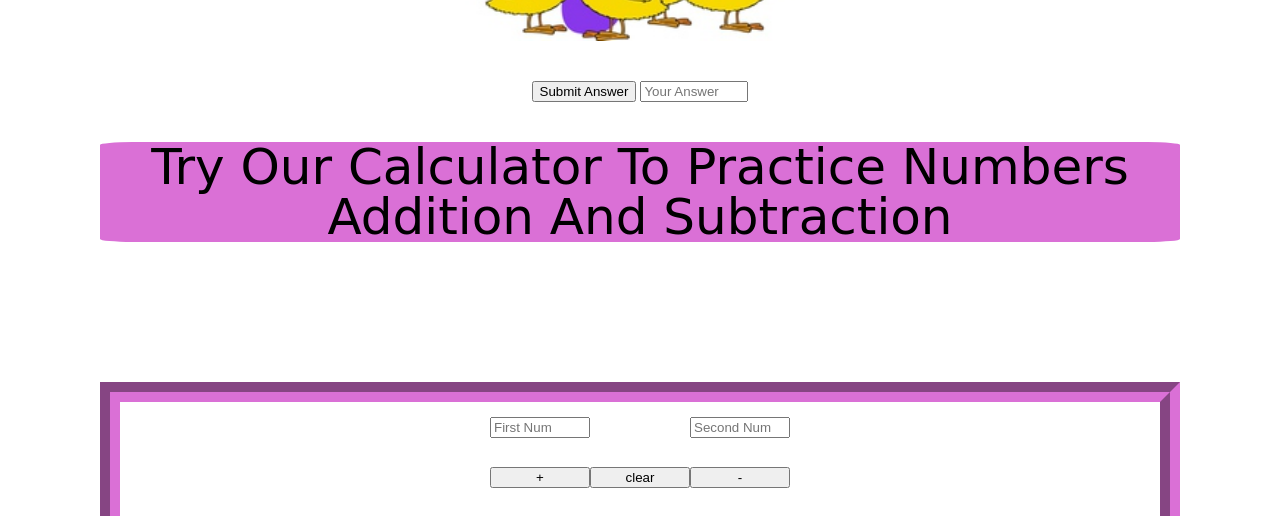
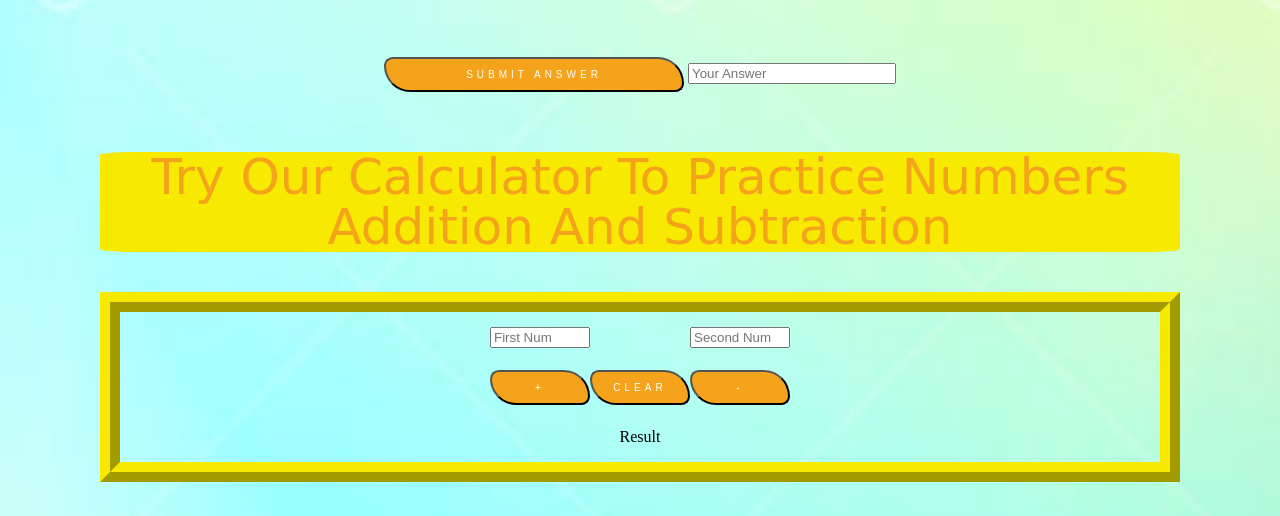
Before and after one commit to kindergarten201/kindergartenProject, a plain HTML site: page numGame.html in a window 1280 px wide. Shown: the part 699-1215 px from the top of the page. Drawn offline with nearby package versions, Linux system fonts and the light colour scheme; some packages are replaced by stand-ins of ours; a script that the page names is missing; a web font is replaced by a local one.

Commit message:
functionality working fine

```diff
--- a/CSS/bodyGame.css
+++ b/CSS/bodyGame.css
@@ -1,7 +1,14 @@
+body{
+  background-image: url('../img/bkg2.jpg');
+  background-repeat: no-repeat;
+  background-size:cover
+}
 main{
     display: grid;
     grid-template-rows: 3;
     gap: 30px;
+    margin: auto;
+    justify-content: center;
 
 }
 p{
@@ -10,7 +17,9 @@ p{
     margin: auto;
     padding: 30px;
     font-size: 75px;
-    margin-top: 40px;
+    color: #F5A31A;
+    background-color: #f7ea00;
+
 }
 
 #hero {
@@ -45,69 +54,54 @@ p{
     font-family: 'OpenSans', sans-serif;
     font-size: 1rem;
     line-height: 2;
-    display: flex;
+    /* display: flex; */
             align-items: center;
             justify-content: center;
     margin: 0;
     min-height: 100vh;
-    background: orange;
+    /* background-image: url('https://c0.wallpaperflare.com/preview/802/1021/127/colored-pencils-pens-crayons-colour-pencils.jpg'); */
+  background-repeat: no-repeat;
+  background-size:cov
   }
   button {
-    position: relative;
-    display: inline-block;
+    text-align: center;
+    text-transform: uppercase;
     cursor: pointer;
-    outline: none;
-    border: 0;
-    vertical-align: middle;
-    text-decoration: none;
-    font-size: 1.5rem;
-      color:rgb(194, 148, 63);
-    font-weight: 700;
-    text-transform: uppercase;
-    font-family: inherit;
+    font-size: 10px;
+    letter-spacing: 4px;
+    background-color: #F5A31A;
+    border-radius: 10px 30px 10px 30px;
+    color: #fff;
+    margin:  auto;
+    padding: 10px;
+    width: 100px;
+    text-align: center;
+    transition-duration: 0.4s;
+    overflow: hidden;
   }
 
-  button {
-     padding: 1em 2em;
-     border: 2px solid var(--colorShadeA);
-    border-radius: 1em;
-    background: var(--colorShadeE);
-  transform-style: preserve-3d;
-     transition: all 175ms cubic-bezier(0, 0, 1, 1);
-  }
-  button::before {
-    position: absolute;
-    content: '';
-    width: 100%;
-    height: 100%;
-    top: 0;
-    left: 0;
-    right: 0;
-    bottom: 0;
-    background: var(--colorShadeC);
-    border-radius: inherit;
-      box-shadow: 0 0 0 2px var(--colorShadeB), 0 0.75em 0 0 var(--colorShadeA);
-   transform: translate3d(0, 0.75em, -1em);
-       transition: all 175ms cubic-bezier(0, 0, 1, 1);
+  button:hover {
+    background: #fff;
+    box-shadow: 0px 2px 10px 5px #1abc9c;
+    color: #000;
   }
 
+  button:after {
+    content: "";
+    background-color: #F5A31A;
 
-  button:hover {
-    background: var(--colorShadeD);
-    transform: translate(0, 0.375em);
+    display: block;
+    position: absolute;
+
+    opacity: 0;
+    transition: all 0.8s
   }
 
-  button::before {
-    transform: translate3d(0, 0.75em, -1em);
+  button:active:after {
+    padding: 0;
+    margin: 0;
+    opacity: 1;
+    transition: 0s
   }
 
-  button:active {
-              transform: translate(0em, 0.75em);
-  }
-
-  button::before {
-    transform: translate3d(0, 0, -1em);
-
-        box-shadow: 0 0 0 2px var(--colorShadeB), 0 0.25em 0 0 var(--colorShadeB);
-
-  }
+  button:focus { outline:0; }
--- a/CSS/numGame.css
+++ b/CSS/numGame.css
@@ -1,4 +1,9 @@
 body{
+    background-image: url('../img/bkg3.jpg');
+    background-repeat: no-repeat;
+  background-size:cover
+}
+main{
     width: 1080px;
     margin: auto;
     display: grid;
@@ -15,43 +20,134 @@ img {
 #calc{
 
     font-family: 'Modak', cursive;
-    background-color: orchid;
+    background-color: #f7ea00;
     border-radius: 3%;
     font-size: 50px;
      /* margin: auto; */
      text-align: center;
+     color: #f5a31a;
 }
-div{
+main div{
     margin:auto;
 }
 #question{
-    margin-top: 300px;
+    /* margin-top: 300px; */
     font-family: 'Modak', cursive;
-    background-color: orchid;
+    background-color: #f7ea00;
     border-radius: 3%;
     font-size: 50px;
      /* margin: auto; */
      text-align: center;
+     color: #f5a31a;
+
 }
 #answer{
-    width: 100px;
+    width: 200px;
 }
 
 #calculator {
-    margin-top: 100px;
+    margin-bottom: 100px;
         display: grid;
         justify-content: center;
         align-items: center;
         grid-template-columns: repeat(3, 100px);
         grid-template-rows: repeat(3, 50px);
-        border-color: orchid;
-        border-style: groove;
+        border-color: #f7ea00;
+        border-style:ridge;
         border-width: 20px;
         margin-bottom: 30px;
+
     }
 
 #results{
     background-color: none;
     margin: auto;
 
+
 }
+
+button {
+    text-align: center;
+    text-transform: uppercase;
+    cursor: pointer;
+    font-size: 10px;
+    letter-spacing: 4px;
+    background-color: #F5A31A;
+    border-radius: 10px 30px 10px 30px;
+    color: #fff;
+    margin: 20px auto;
+    padding: 10px;
+    width: 100px;
+    text-align: center;
+    transition-duration: 0.4s;
+    overflow: hidden;
+  }
+
+  button:hover {
+    background: #fff;
+    box-shadow: 0px 2px 10px 5px #1abc9c;
+    color: #000;
+  }
+
+  button:after {
+    content: "";
+    background-color: #F5A31A;
+
+    display: block;
+    position: absolute;
+
+    opacity: 0;
+    transition: all 0.8s
+  }
+
+  button:active:after {
+    padding: 0;
+    margin: 0;
+    opacity: 1;
+    transition: 0s
+  }
+
+  button:focus { outline:0; }
+
+  #submit {
+    text-align: center;
+    text-transform: uppercase;
+    cursor: pointer;
+    font-size: 10px;
+    letter-spacing: 4px;
+    background-color: #F5A31A;
+    border-radius: 10px 30px 10px 30px;
+    color: #fff;
+    margin: 20px auto;
+    padding: 10px;
+    width: 300px;
+    text-align: center;
+    transition-duration: 0.4s;
+    overflow: hidden;
+  }
+
+  #submit:hover {
+    background: #fff;
+    box-shadow: 0px 2px 10px 5px #1abc9c;
+    color: #000;
+  }
+
+  #submit:after {
+    content: "";
+    background-color: #F5A31A;
+
+    display: block;
+    position: absolute;
+
+    opacity: 0;
+    transition: all 0.8s
+  }
+
+  #submit:active:after {
+    padding: 0;
+    margin: 0;
+    opacity: 1;
+    transition: 0s
+  }
+
+  #submit:focus { outline:0; }
--- a/JS/numGame.js
+++ b/JS/numGame.js
@@ -1,6 +1,6 @@
 'use strict'
 let numbers=['1','2','3','4','5','6','7','8','9','0'];
-let numArr=['1.jpg','2.jpg','3.jpg','4.jpg','50.jpg','6.jpg','70.jpg','8.jpg','9.jpg','0.jpg'];
+let numArr=['1.jpg','2.jpg','3.jpg','4.jpg','5.jpg','6.jpg','7.jpg','8.jpg','9.jpg','0.jpg'];
 let one= document.getElementById('1');
 let two= document.getElementById('2');
 let three= document.getElementById('3');
@@ -18,7 +18,7 @@ let submitter= document.getElementById('submit');
 let answerr= document.getElementById('answer');
 let answers;
 let i=0;
-let previous;
+let previous=[];
 let rounds=12;
 let correct=0;
 let nameAlone=0;
@@ -39,21 +39,25 @@ function Numbers(name , src){
 for( let k = 0; k < numArr.length; k++ ) {
   new Numbers( numArr[k].split( '.' )[0], numArr[k] );
 }
-// console.log( Number.all );
+//console.log( Number.all );
 
 let randomNum;
 function render() {
     randomNum= random(0, (numArr.length - 1));
-    previous= answers;
+
 do {
     randomNum= random(0, (numArr.length - 1));
+    console.log(randomNum);
+
+    nameAlone=numArr[randomNum].split( '.' )[0];
 }
-while( randomNum == previous);
+while( randomNum == previous[previous.valuelength-1]);
 
 nameAlone=numArr[randomNum].split( '.' )[0];
 img.src = '../img/' + Numbers.all[randomNum].src;
+previous.push(answer.value);
 
-//   console.log(nameAlone);
+console.log(previous);
 
 answerr.value='';
   }
@@ -62,7 +66,7 @@ answerr.value='';
 submitter.addEventListener( "click", addAnswer );
 function addAnswer(event){
     answers=answer.value;
-    console.log(answers);
+    //console.log(answers);
 
 
 
@@ -74,8 +78,8 @@ function addAnswer(event){
             correct++;
             i++;
             render();
-            console.log(answerr);
-            console.log(answerr);
+            // console.log(answerr);
+            // console.log(answerr);
 
         }
     else if (answers == ''){
--- a/numGame.html
+++ b/numGame.html
@@ -7,11 +7,20 @@
     <style>
         @import url('https://fonts.googleapis.com/css2?family=Modak&display=swap');
         </style>
+        <script src="//code.jquery.com/jquery-1.10.2.js"></script>
+        <script>
+            $(function () {
+                $("#h").load("header.html");
+                $("#f").load("footer.html");
+            });
+        </script>
         <link rel="stylesheet" href="./CSS/reset.css">
         <link rel="stylesheet" href="./CSS/numGame.css">
     <title> Numbers Game </title>
 </head>
 <body>
+    <header id="h"></header>
+    <main>
     <p id="question">  What is This Number ? </p>
     <img src="" alt="" id="numImg">
     <div>
@@ -32,7 +41,8 @@
         <br>
         <p id="results"> Result </p>
     </section>
-
+</main>
+    <footer id="f"></footer>
 </body>
 <script src="https://cdn.jsdelivr.net/npm/sweetalert2@11.1.2/dist/sweetalert2.all.min.js"></script>
 <script src="./JS/numGame.js"></script>
```
Also changed, not shown: alphaGame.html (+9 -2 lines), bodyGame.html (+9 -3 lines), colorGame.html (+9 -2 lines), games.html (+9 -2 lines), img/5.jpg (renamed from img/50.jpg), img/7.jpg (renamed from img/70.jpg), img/bkg2.jpg (added), img/bkg3.jpg (added), img/bkg5.jpg (added), img/bkg6.jpg (added).
